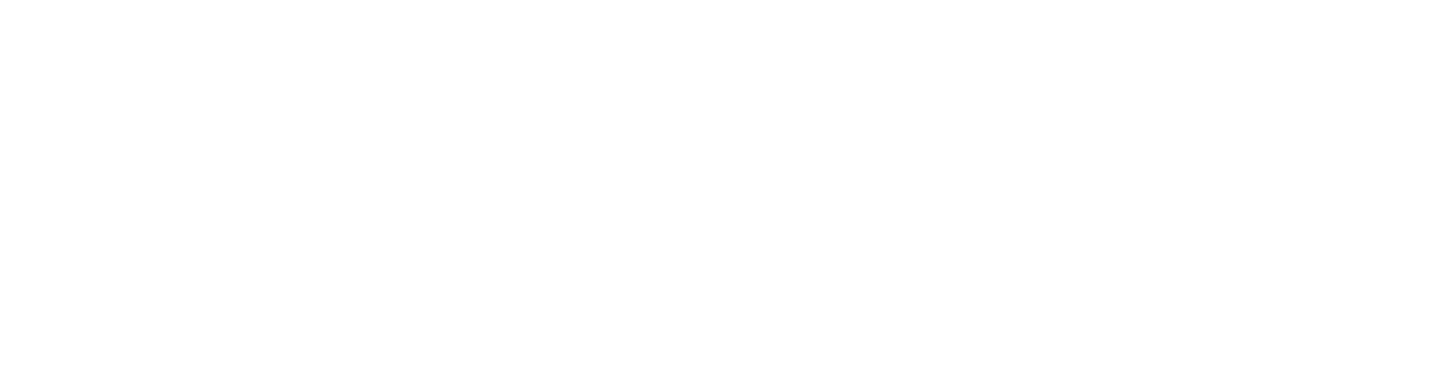
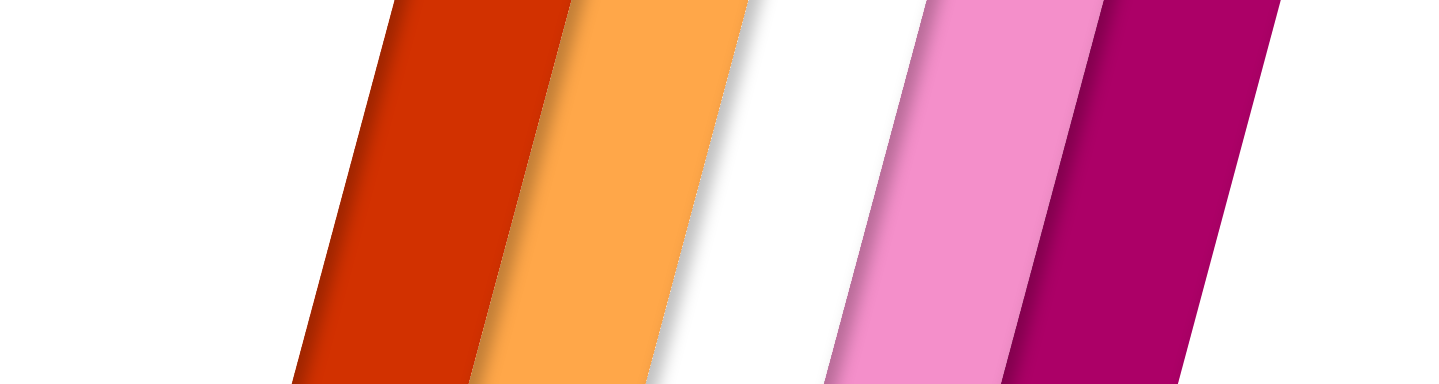
Before and after one commit to kayteh/tizen-cat-love, a website: page index.html in a window 1280 px wide. Shown: the top 384 px of the page, 1439 px wide, since content can reach past the window. Drawn offline with Linux system fonts and the light colour scheme.

Commit message:
add bars

```diff
--- a/css/style.css
+++ b/css/style.css
@@ -1,9 +1,35 @@
-#background
-{
-    display: flex;
-    align-items: center;
-    justify-content: center;
-    width: 100vw;
-    height: 100vh;
-    background-color: white;
+#background {
+  width: 100vw;
+  height: 100vh;
+  background-color: white;
+  position: absolute;
 }
+
+.bar-container {
+  width: 146vw;
+  height: 107vh;
+  transform: rotate(285deg) translate(10%, -25%);
+  display: flex;
+  flex-direction: column;
+}
+
+.bar {
+  box-shadow: inset 0 10px 16px 2px rgba(0, 0, 0, 0.25);
+  flex: 1 1 20%;
+}
+
+.color1 {
+  background-color: #d23100;
+}
+.color2 {
+  background-color: #ffa749;
+}
+.color3 {
+  background-color: #ffffff;
+}
+.color4 {
+  background-color: #f48fca;
+}
+.color5 {
+  background-color: #ac0067;
+}
--- a/index.html
+++ b/index.html
@@ -1,22 +1,30 @@
 <!DOCTYPE html>
 <html>
-<head>
+  <head>
     <meta charset="utf-8" />
-    <meta name="viewport" content="width=device-width, initial-scale=1.0, maximum-scale=1.0">
+    <meta
+      name="viewport"
+      content="width=device-width, initial-scale=1.0, maximum-scale=1.0"
+    />
     <meta name="description" content="Tizen Wearable Web Basic Watch Face" />
 
     <title>Basic Watch</title>
 
     <link rel="stylesheet" type="text/css" href="css/style.css" />
-</head>
+  </head>
 
-<body>
+  <body>
     <div id="container">
-        <div id="background">
-            <h1>HELLO CAT WORLD</h1>
-        </div>
+      <div id="background"></div>
+      <div class="bar-container">
+        <div class="bar color1"></div>
+        <div class="bar color2"></div>
+        <div class="bar color3"></div>
+        <div class="bar color4"></div>
+        <div class="bar color5"></div>
+      </div>
     </div>
 
     <script src="js/app.js"></script>
-</body>
+  </body>
 </html>
```
